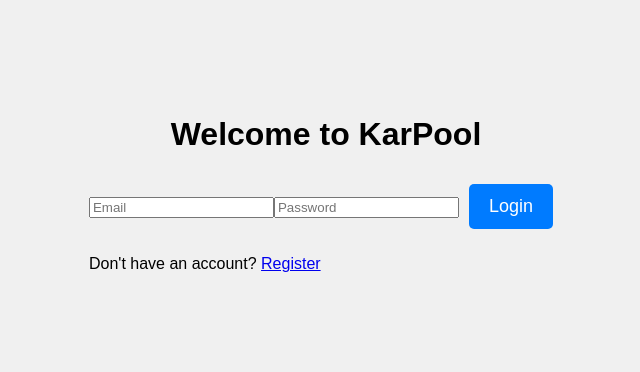
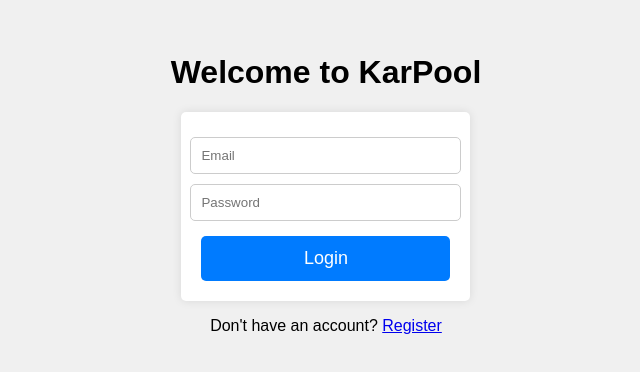
Before and after one commit to ajnaik44/Carpool, a React (Create React App) app in the folder client/: page / in a window 1280 px wide. Shown: the part 208-580 px from the top of the page, without its empty margins (314-954 px from the left). Built offline with nearby package versions, Linux system fonts and the light colour scheme.

Commit message:
Redisigned Landing Page

```diff
--- a/client/src/Landing Page/LandingPage.css
+++ b/client/src/Landing Page/LandingPage.css
@@ -8,27 +8,46 @@
   background-color: #f0f0f0;
 }
 
-.button-container {
+.form-container {
   display: flex;
-  margin-top: 20px;
+  flex-direction: column;
+  align-items: center;
 }
 
+.landing-form {
+  display: flex;
+  flex-direction: column;
+  align-items: center;
+  width: 100%;
+  max-width: 400px; /* Limit the width of the form */
+  padding: 20px;
+  background-color: white;
+  border-radius: 5px;
+  box-shadow: 0px 0px 10px rgba(0, 0, 0, 0.1);
+}
+
+.landing-form input {
+  margin: 5px;
+  padding: 10px;
+  width: 100%;
+  border: 1px solid #ccc;
+  border-radius: 5px;
+}
+
+/* landing-page.css */
 .landing-button {
-  display: inline-block;
-  padding: 12px 20px;
-  margin: 10px;
+  margin-top: 10px;
+  padding: 12px 0;
+  width: 100%;
   font-size: 18px;
-  text-align: center;
-  text-decoration: none;
-  background-color: #007bff;
-  color: white;
+  background-color: #007bff; /* Add this line to set the button color */
+  color: white; /* Set the text color to white */
   border: none;
   border-radius: 5px;
   cursor: pointer;
   transition: background-color 0.3s;
 }
 
-.login-button:hover,
-.register-button:hover {
-  background-color: #0056b3;
+.landing-button:hover {
+  background-color: #0056b3; /* Change the background color on hover */
 }
--- a/client/src/Landing Page/LandingPage.js
+++ b/client/src/Landing Page/LandingPage.js
@@ -14,7 +14,7 @@ const LandingPage = ({ setUserAuthenticated }) => {
     e.preventDefault();
 
     console.log('Email:', email);
-    console.log('Password:', password); // Add thi
+    console.log('Password:', password);
 
     try {
       if (email === 'admin@admin.com' && password === 'admin') {
```
